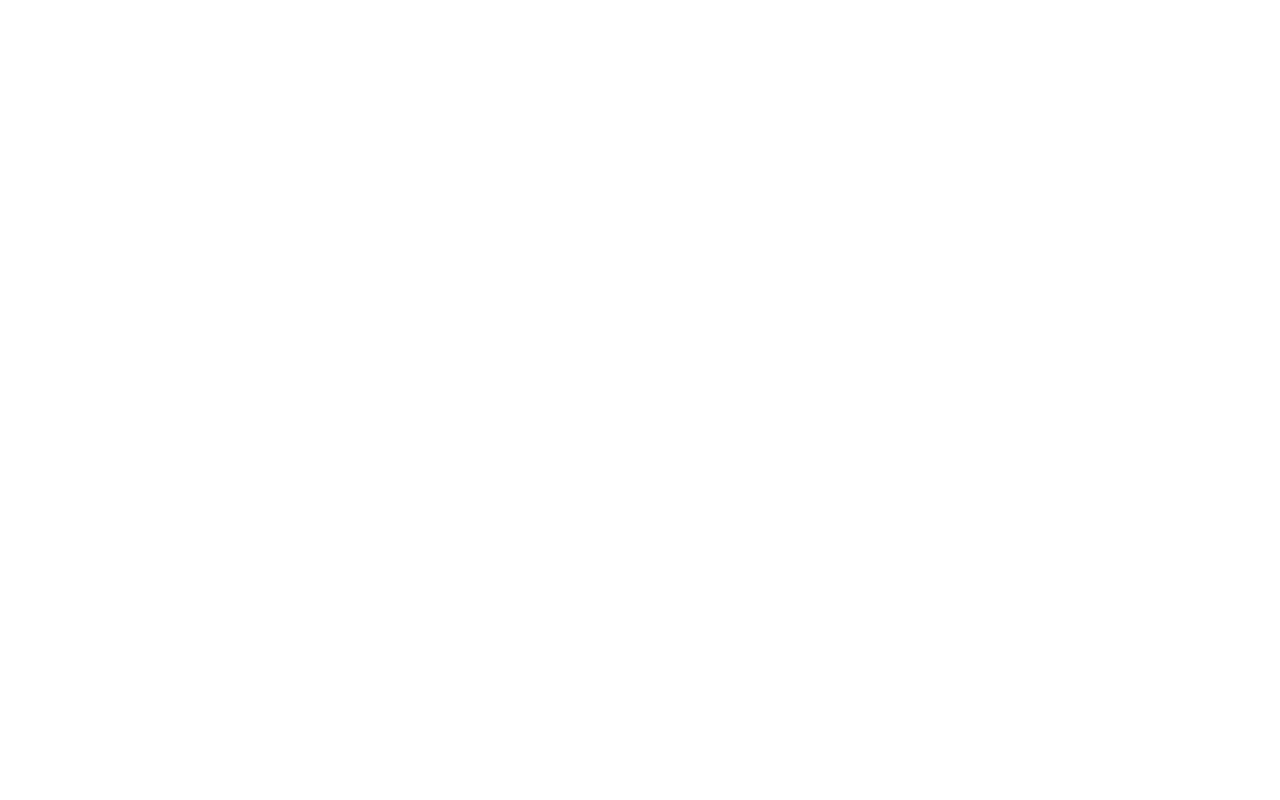
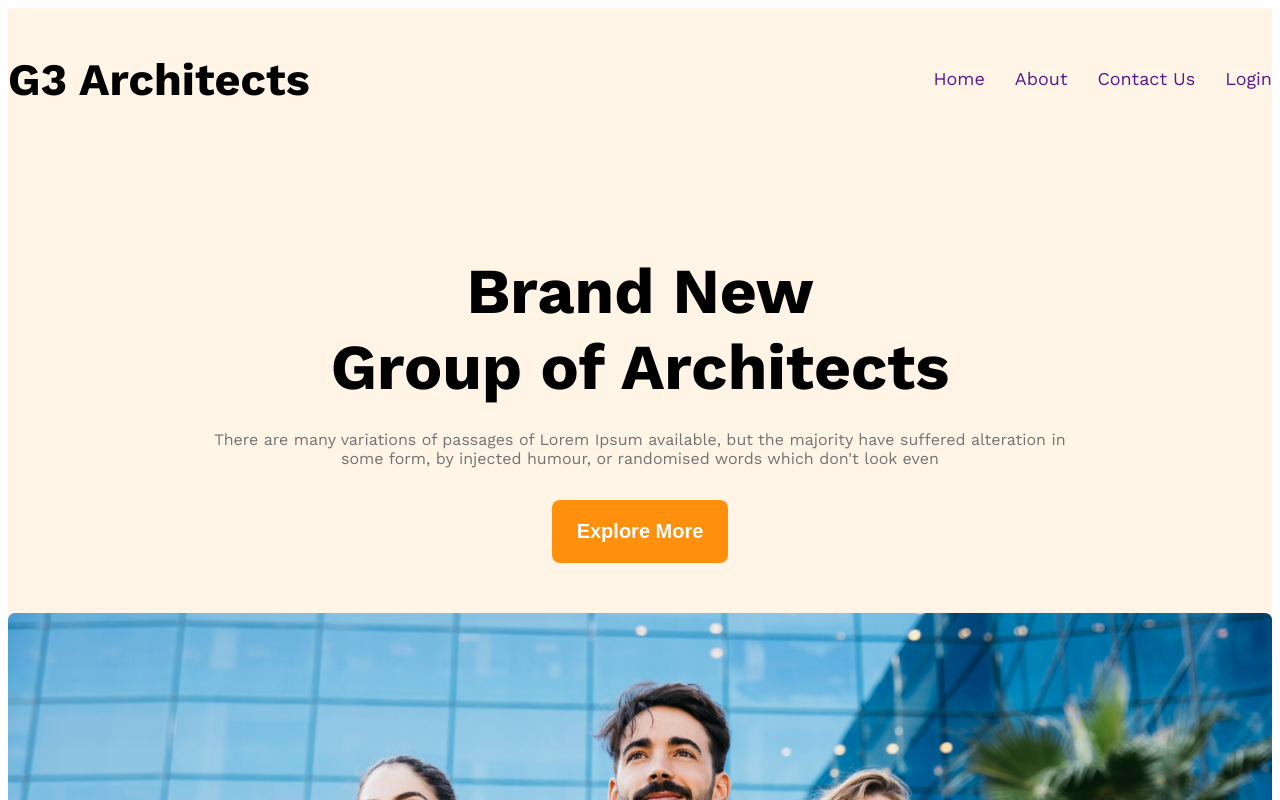
Before and after one commit to tahmid-codes-it/g3-architect-website, a plain HTML site: page index.html in a window 1280 px wide. Shown: the top 800 px of the page. Drawn offline with nearby package versions, Linux system fonts and the light colour scheme.

Commit message:
completed header section

```diff
--- a/index.html
+++ b/index.html
@@ -1,13 +1,38 @@
 <!DOCTYPE html>
 <html lang="en">
+
 <head>
     <meta charset="UTF-8">
     <meta name="viewport" content="width=device-width, initial-scale=1.0">
     <title>G3 Architect</title>
+    <link rel="stylesheet" href="styles.css">
+    <link rel="preconnect" href="https://fonts.googleapis.com">
+    <link rel="preconnect" href="https://fonts.gstatic.com" crossorigin>
+    <link href="https://fonts.googleapis.com/css2?family=Work+Sans:ital,wght@0,100..900;1,100..900&display=swap"
+        rel="stylesheet">
 </head>
+
 <body>
     <header>
+        <nav class="navbar">
+            <h3 class="nav-heading work-sans-font">G3 Architects</h3>
+            <ul>
+                <li><a class="work-sans-font" href="">Home</a></li>
+                <li><a class="work-sans-font" href="">About</a></li>
+                <li><a class="work-sans-font" href="">Contact Us</a></li>
+                <li><a class="work-sans-font" href="">Login</a></li>
+            </ul>
+        </nav>
 
+        <section class="banner-section">
+            <h1 class="work-sans-font">Brand New <br>Group of Architects </h1>
+            <p class="work-sans-font">There are many variations of passages of Lorem Ipsum available, but the majority have suffered alteration
+                in <br> some form, by injected humour, or randomised words which don't look even</p>
+            <button class="btn-primary">Explore More</button>
+           <div>
+             <img src="images/banner.png" alt="">
+           </div>
+        </section>
     </header>
     <main>
 
@@ -17,4 +42,5 @@
 
     </footer>
 </body>
+
 </html>
--- /dev/null
+++ b/styles.css
@@ -0,0 +1,101 @@
+/* shared styles */
+
+.work-sans-font {
+  font-family: "Work Sans", sans-serif;
+  font-optical-sizing: auto;
+  /* font-weight: <weight>; */
+  font-style: normal;
+}
+.btn-primary{
+    background-color: #FF900E;
+    color: white;
+    font-weight:600 ;
+    font-size:1.25rem ;
+    padding: 20px 25px;
+    border: none;
+    border-radius: 8px;
+}
+
+
+
+/* header styles */
+header{
+    background-color: rgba(255, 144, 14, 0.1);
+}
+nav{
+   max-width: 1440px;
+   margin: 0 auto;
+   margin-bottom: 102px;
+}
+
+.nav-heading{
+    font-size:2.81rem ;
+    font-weight: bold;
+}
+.navbar{
+
+    display: flex;
+    justify-content: space-between;
+}
+
+nav ul{
+    display: flex;
+    align-items: center;
+    gap:30px ;
+}
+nav ul li{
+    font-size:1.125rem ;
+}
+nav li{
+    list-style: none;
+}
+
+nav li a{
+    text-decoration: none;
+}
+
+/* banner styles */
+.banner-section{
+    text-align: center;
+}
+
+.banner-section h1{
+    font-size: 4rem;
+    font-weight: 700;
+    margin-bottom: 25px;
+}
+
+.banner-section p{
+    font-size: 1rem;
+    font-weight: 400;
+    color: #727272;
+    margin-bottom: 32px;
+}
+
+.banner-section img{
+    max-width:1440px;
+    margin: 0 auto;
+    width: 100%;
+    margin-bottom: 45px;
+}
+
+.banner-section button{
+    margin-bottom: 50px;
+}
+
+@media screen and (max-width:576px) {
+    .navbar{
+        flex-direction: column;
+    }
+    nav h3{
+        text-align: center;
+    }
+
+    nav ul{
+        flex-direction: column;
+        text-align: center;
+        padding-left: 0px;
+        /* margin-right: 0; */
+    }
+
+}
```
